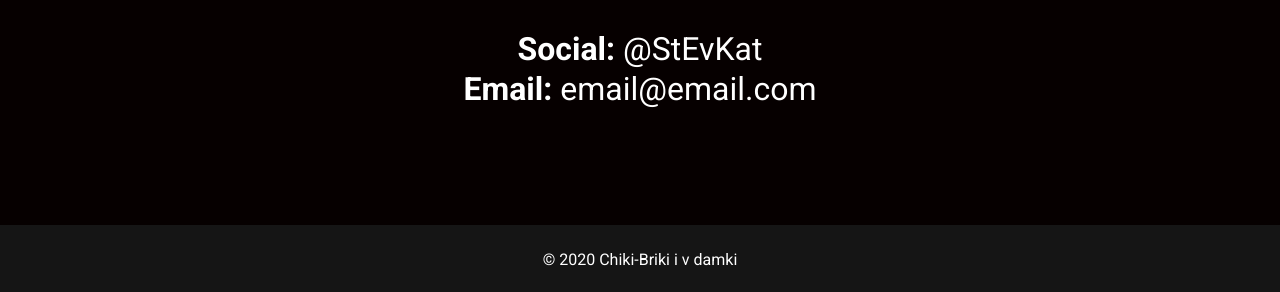
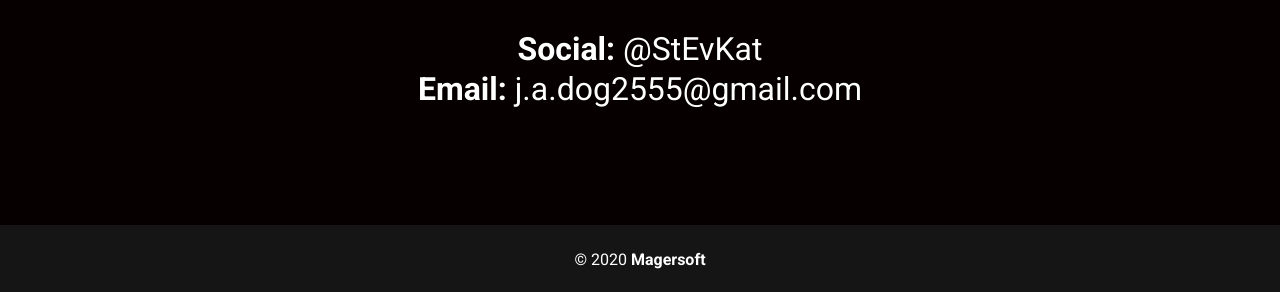
Before and after one commit to magersoft/stevkat-design, a Vue app: page / in a window 1280 px wide. Shown: the part 1239-1531 px from the top of the page. Built offline with nearby package versions, Linux system fonts and the light colour scheme; no server answers; a web font is replaced by a local one.

Commit message:
contact us

```diff
--- a/public/index.html
+++ b/public/index.html
@@ -5,7 +5,7 @@
     <meta http-equiv="X-UA-Compatible" content="IE=edge">
     <meta name="viewport" content="width=device-width,initial-scale=1.0">
     <link rel="icon" href="<%= BASE_URL %>favicon.ico">
-    <title><%= htmlWebpackPlugin.options.title %></title>
+    <title>Designer | Evgeniy Katanaev</title>
     <link rel="stylesheet" href="https://fonts.googleapis.com/css?family=Roboto:100,300,400,500,700,900">
     <link rel="stylesheet" href="https://cdn.jsdelivr.net/npm/@mdi/font@latest/css/materialdesignicons.min.css">
   </head>
--- a/src/components/Footer/AppFooter.vue
+++ b/src/components/Footer/AppFooter.vue
@@ -1,6 +1,6 @@
 <template>
   <footer class="footer">
-    <span>© 2020 Chiki-Briki i v damki</span>
+    <span>© 2020 <a href="https://github.com/magersoft">Magersoft</a></span>
   </footer>
 </template>
 
--- a/src/components/Footer/styles.scss
+++ b/src/components/Footer/styles.scss
@@ -5,4 +5,9 @@
   background-color: #151515;
   color: white;
   height: 70px;
+
+  a {
+    text-decoration: none;
+    color: white;
+  }
 }
--- a/src/views/Home/Home.vue
+++ b/src/views/Home/Home.vue
@@ -37,7 +37,7 @@
       <div class="container">
         <h2>Contact with me</h2>
         <p>Social: <span>@StEvKat</span></p>
-        <p>Email: <span>email@email.com</span></p>
+        <p>Email: <span>j.a.dog2555@gmail.com</span></p>
       </div>
     </section>
     <app-footer />
```
